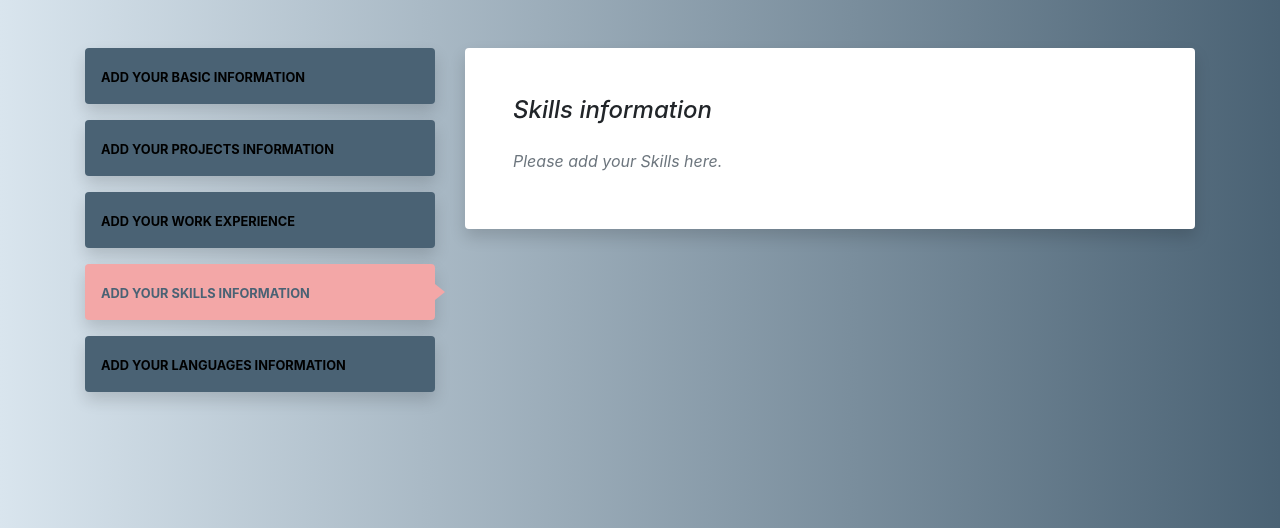
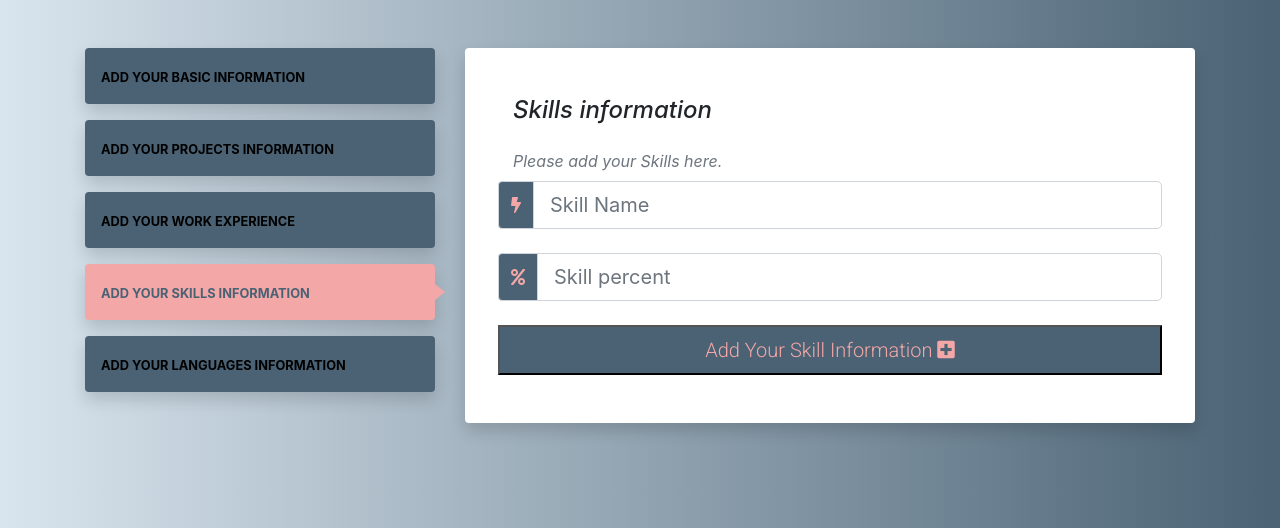
Before and after one commit to nahed2019/jobpass-ms3, a Flask app: page /add_project in a window 1280 px wide, after a click on "ADD YOUR SKILLS INFORMATION". Shown: the part 272-800 px from the top of the page. Run offline with Flask 2, Linux system fonts and the light colour scheme; some libraries are stand-ins or nearby versions.

Commit message:
add Skills functionality

```diff
--- a/app.py
+++ b/app.py
@@ -147,6 +147,22 @@ def work_experience():
     return render_template("add_profile.html")
 
 
+@app.route("/skills", methods=["GET", "POST"])
+def skills():
+    if request.method == "POST":
+        skills = {
+            "skill_name": request.form.get("skill_name"),
+            "percent": request.form.get("percent"),
+            "created_by": session["user"]
+        }
+        mongo.db.skills.insert_one(skills)
+        flash(
+            "skills Information Successfully Added, Add more skills")
+
+    return render_template("add_profile.html")
+
+
+
 if __name__ == "__main__":
     app.run(host=os.environ.get("IP"),
             port=int(os.environ.get("PORT")),
--- a/templates/add_profile.html
+++ b/templates/add_profile.html
@@ -458,6 +458,62 @@
           <p class="font-italic text-muted mb-2">
             Please add your Skills here.
           </p>
+          <div class="row">
+            <form
+              method="POST"
+              action="{{url_for('skills')}}"
+              style="width: 100%"
+            >
+              <div class="row">
+                <!--skill name -->
+                <div class="input-group col-12 mb-4">
+                  <div class="input-group-prepend">
+                    <div class="input-group-text icon-color">
+                      <i class="fas fa-bolt"></i>
+                    </div>
+                  </div>
+                  <input
+                    class="form-control form-control-lg validate"
+                    placeholder="Skill Name"
+                    id="skill_name"
+                    name="skill_name"
+                    type="text"
+                    required
+                  />
+                </div>
+              </div>
+
+              <!-- percent -->
+              <div class="row">
+                <div class="input-group col-12 mb-4">
+                  <div class="input-group-prepend">
+                    <div class="input-group-text icon-color">
+                      <i class="fas fa-percent"></i>
+                    </div>
+                  </div>
+                  <input
+                    class="form-control form-control-lg validate"
+                    placeholder="Skill percent"
+                    id="percent"
+                    name="percent"
+                    type="number"
+                    required
+                  />
+                </div>
+              </div>
+
+              <!-- submit button -->
+              <div class="row">
+                <div class="col-12">
+                  <button type="submit" class="btn-large btn-block">
+                    Add Your Skill Information
+                    <i class="fas fa-plus-square right"></i>
+                  </button>
+                </div>
+              </div>
+            </form>
+          </div>
+
         </div>
         <!-- Tabs content/ languages information -->
         <div
```
